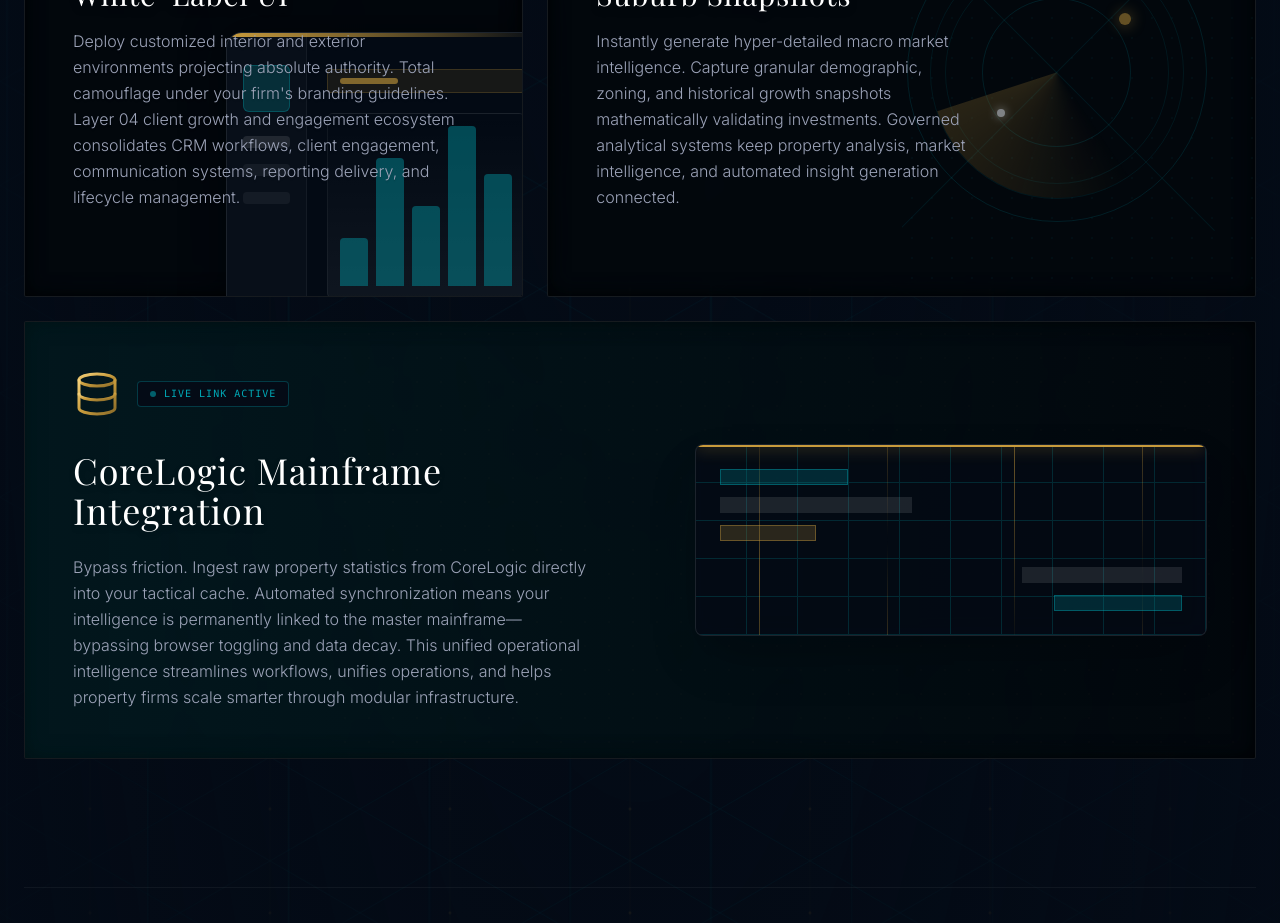
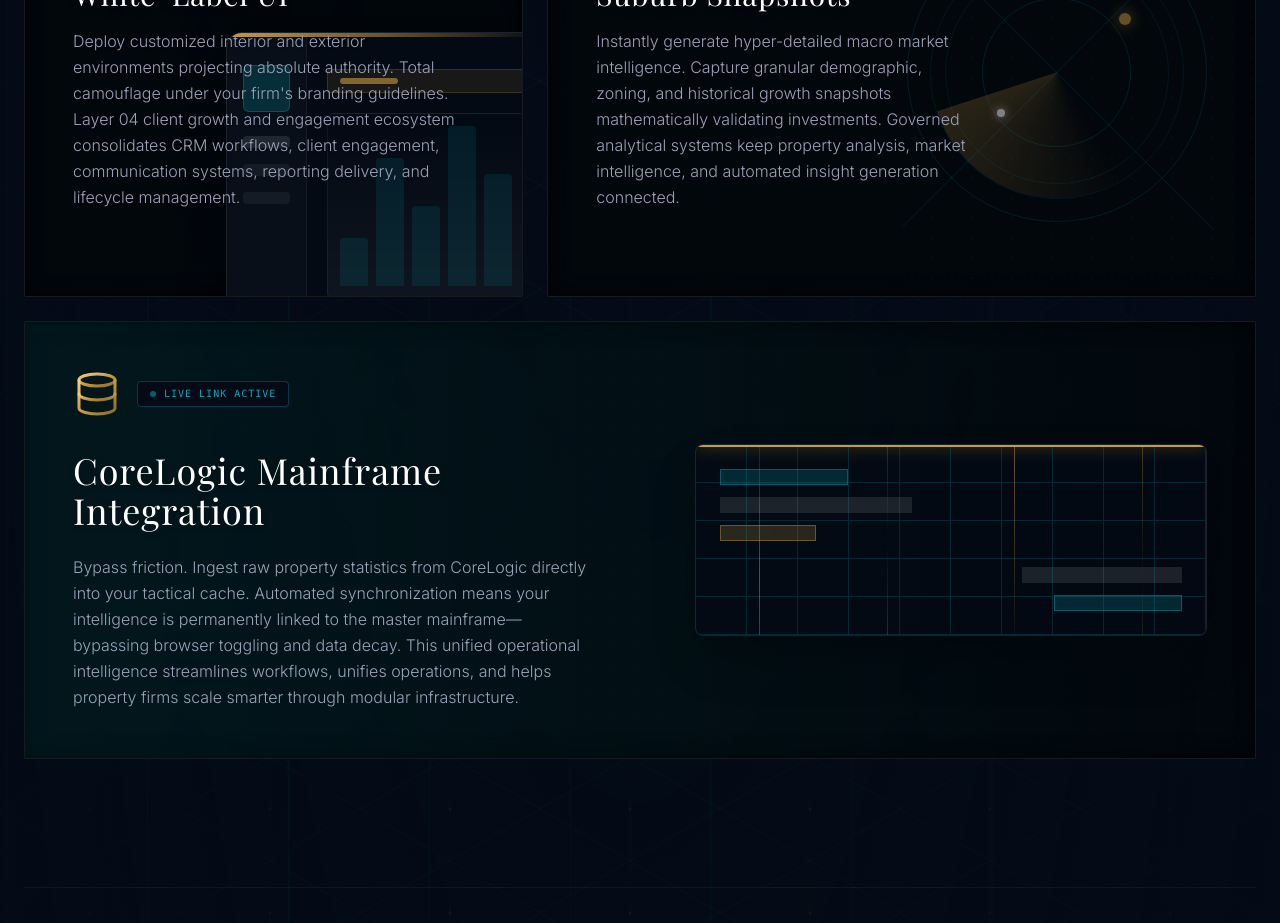
Before and after one commit to lavan96/aurixa-systems, a React (Vite) app: page /platform in a window 1280 px wide. Shown: the part 3400-4323 px from the top of the page. Built offline with nearby package versions, Linux system fonts and the light colour scheme; a web font is replaced by a local one.

Commit message:
Reduce white-label chart opacity

```diff
--- a/src/pages/Platform.tsx
+++ b/src/pages/Platform.tsx
@@ -232,7 +232,7 @@ export default function Platform() {
 
                     <div className="flex-1 rounded-md border border-white/5 bg-gradient-to-t from-white/5 to-transparent flex items-end gap-2 p-3">
                        {[30, 80, 50, 100, 70].map((h, i) => (
-                         <div key={i} className="flex-1 bg-[#00A8B5]/40 rounded-t-sm" style={{ height: `${h}%` }} />
+                         <div key={i} className="flex-1 bg-[#00A8B5]/40 rounded-t-sm opacity-30" style={{ height: `${h}%` }} />
                        ))}
                     </div>
                   </div>
```
